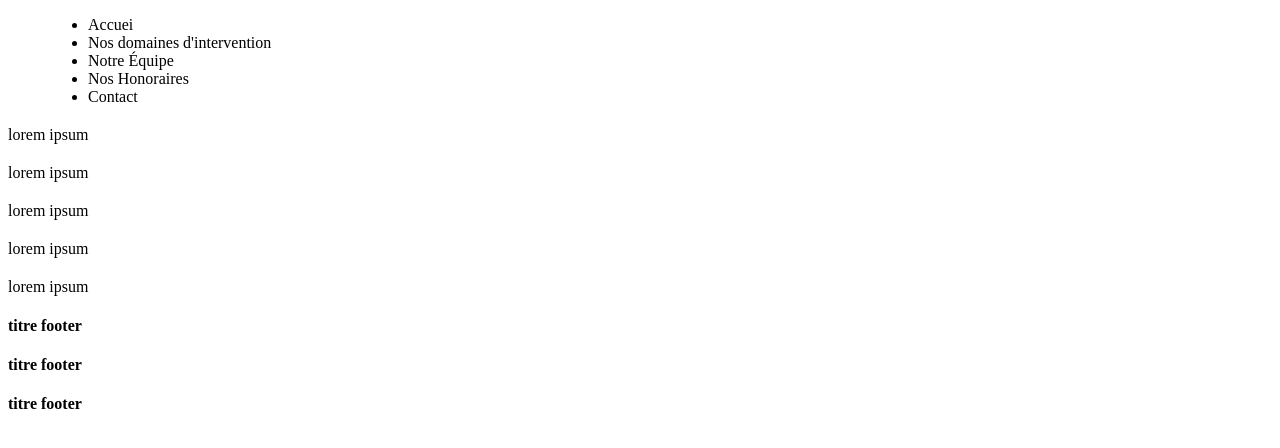
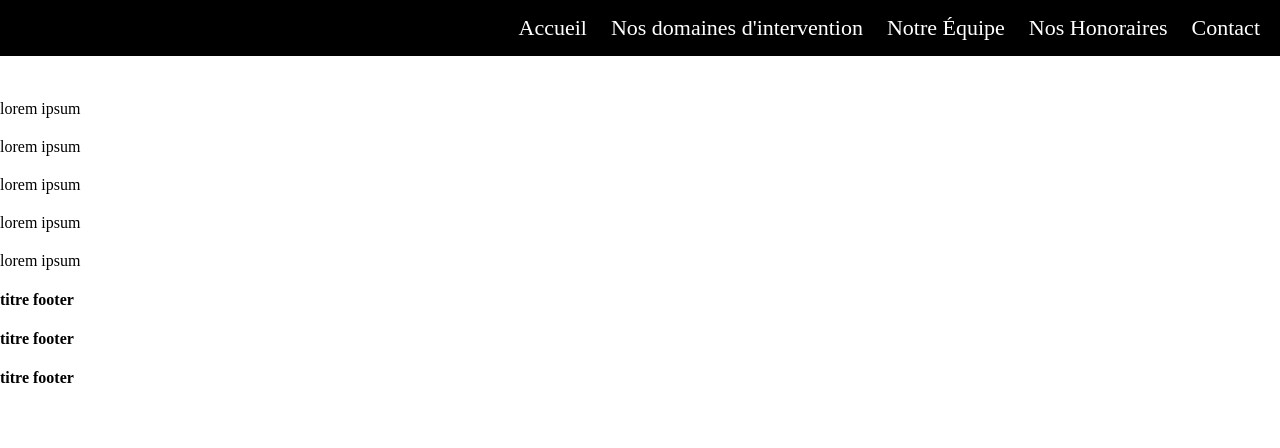
Before and after one commit to GregCass/projet-site-slider, a plain HTML site: page index.html in a window 1280 px wide. Drawn offline with Linux system fonts and the light colour scheme.

Commit message:
Création du menu

```diff
--- a/index.html
+++ b/index.html
@@ -4,18 +4,19 @@
     <meta charset="UTF-8">
     <meta http-equiv="X-UA-Compatible" content="IE=edge">
     <meta name="viewport" content="width=device-width, initial-scale=1.0">
+    <link rel="stylesheet" href="style-1.css">
     <title>Ceci est mon premier site internet - test</title>
 </head>
 <body>
         <header>
-            <menu>
+            <menu id="menu">
                 <nav>
                     <ul>
-                        <li>Accuei </li>
-                        <li>Nos domaines d'intervention</li>
-                        <li>Notre Équipe</li>
-                        <li>Nos Honoraires</li>
-                        <li>Contact</li>
+                        <li class ="menuLiens"><a href="" title="">Accueil</a> </li>
+                        <li class ="menuLiens"><a href="" title="">Nos domaines d'intervention</a></li>
+                        <li class ="menuLiens"><a href="" title="">Notre Équipe</a></li>
+                        <li class ="menuLiens"><a href="" title="">Nos Honoraires</a></li>
+                        <li class ="menuLiens"><a href="" title="">Contact</a></li>
                     </ul>
                 </nav>
             </menu>
--- a/style-1.css
+++ b/style-1.css
@@ -0,0 +1,39 @@
+html, body{
+    margin:0;
+    padding:0;
+}
+#menu{
+    display:block;
+    margin:0;
+    padding: 10px 10px;
+    box-sizing:border-box;
+    width:100%;
+    position: fixed;
+    left:0;
+    top:0;
+    text-align: right;
+    background-color: black;
+}
+#menu nav ul {
+    padding:0;
+    margin:0;
+}
+#menu li {
+    padding:0;
+    margin:0;
+}
+#menu .menuLiens {
+    display: inline-block;
+    vertical-align: middle;
+    margin: 5px 10px;
+    font-size:22px;
+}
+#menu .menuLiens a{color: white;
+text-decoration: none;
+}
+
+/* ============= */
+
+main {
+    margin-top:100px;
+}
```
